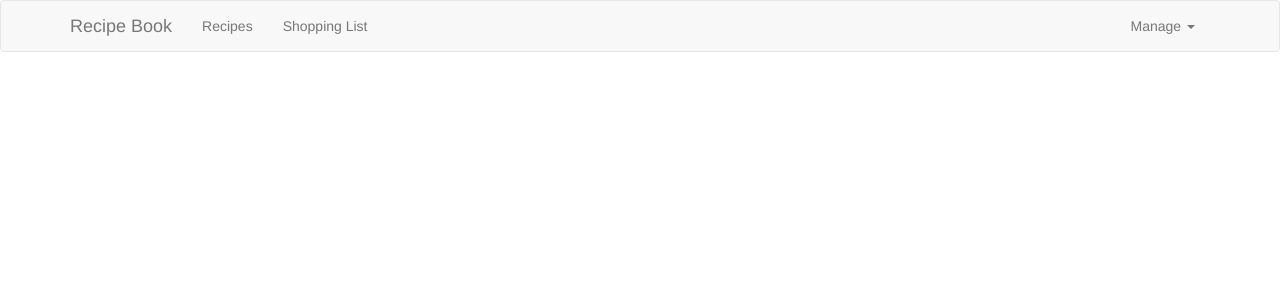
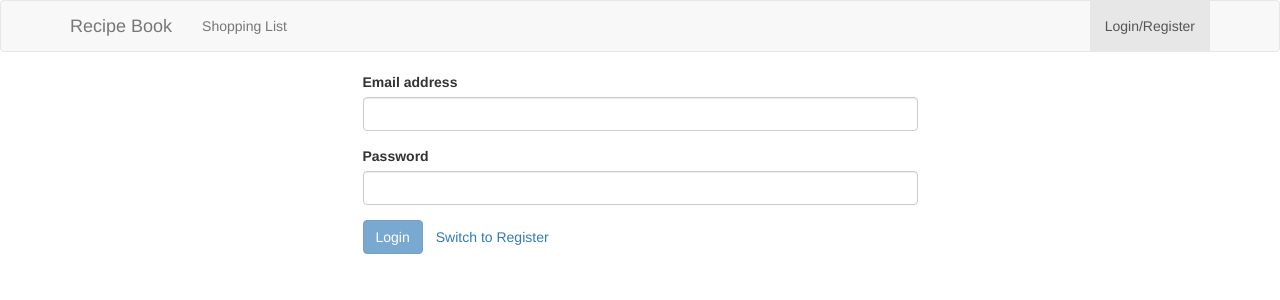
Before and after one commit to ericbutler555/angular-recipes, an Angular app: page /auth in a window 1280 px wide. Before the commit this address led to /. Shown: the top 300 px of the page. Built offline with nearby package versions, Linux system fonts and the light colour scheme.

Commit message:
Add auth to register, login and logout via Firebase

```diff
--- a/src/app/app-routing.module.ts
+++ b/src/app/app-routing.module.ts
@@ -6,6 +6,8 @@
 import { RecipeEditComponent } from './recipes/edit/edit.component';
 import { ShoppingListComponent } from './shopping-list/shopping-list.component';
 import { RecipeResolverService } from './recipes/recipe-resolver.service';
+import { AuthComponent } from './auth/auth.component';
+import { LogoutComponent } from './auth/logout/logout.component';
 
 const routes: Routes = [
   { path: 'recipes', component: RecipesComponent, children: [
@@ -21,6 +23,8 @@
     { path: ':guid/edit', component: RecipeEditComponent, resolve: { recipe: RecipeResolverService } }
   ] },
   { path: 'shopping-list', component: ShoppingListComponent },
+  { path: 'auth', component: AuthComponent },
+  { path: 'logout', component: LogoutComponent },
   { path: '', redirectTo: '/recipes', pathMatch: 'full' }
 ];
 
--- a/src/app/app.module.ts
+++ b/src/app/app.module.ts
@@ -14,6 +14,8 @@
 import { RecipeEditComponent } from './recipes/edit/edit.component';
 import { ShoppingListComponent } from './shopping-list/shopping-list.component';
 import { ShoppingListEditComponent } from './shopping-list/edit/edit.component';
+import { AuthComponent } from './auth/auth.component';
+import { LogoutComponent } from './auth/logout/logout.component';
 
 import { ShortenPipe } from './shared/shorten.pipe';
 
@@ -29,6 +31,8 @@
     RecipeEditComponent,
     ShoppingListComponent,
     ShoppingListEditComponent,
+    AuthComponent,
+    LogoutComponent,
     ShortenPipe
   ],
   imports: [
--- /dev/null
+++ b/src/app/auth/auth.component.html
@@ -0,0 +1,31 @@
+<div class="row">
+	<div class="col-xs-12 col-md-6 col-md-offset-3">
+		<div *ngIf="error" class="alert alert-danger">{{ error }}</div>
+		<form #authForm="ngForm" (ngSubmit)="onSubmit(authForm);">
+			<div class="form-group">
+				<label for="email">Email address</label>
+				<input type="email"
+					id="email"
+					class="form-control"
+					ngModel
+					name="email"
+					required
+					email>
+			</div>
+			<div class="form-group">
+				<label for="password">Password</label>
+				<input type="password"
+					id="password"
+					class="form-control"
+					ngModel
+					name="password"
+					required
+					minlength="6">
+			</div>
+			<div>
+				<button type="submit" class="btn btn-primary" [disabled]="authForm.invalid">{{ isLoginMode ? 'Login' : 'Register' }}</button>
+				<button type="button" class="btn btn-link" (click)="toggleLoginMode()">Switch to {{ isLoginMode ? 'Register' : 'Login' }}</button>
+			</div>
+		</form>
+	</div>
+</div>
--- /dev/null
+++ b/src/app/auth/auth.component.ts
@@ -0,0 +1,38 @@
+import { Component } from '@angular/core';
+import { NgForm } from '@angular/forms';
+import { Router } from '@angular/router';
+import { AuthService } from './auth.service';
+
+@Component({
+  selector: 'app-auth',
+  templateUrl: './auth.component.html'
+})
+export class AuthComponent {
+  isLoginMode: boolean = true;
+  error: string = null;
+
+  constructor(private authService: AuthService, private router: Router) { }
+
+  toggleLoginMode() {
+    this.isLoginMode = !this.isLoginMode;
+  }
+
+  onSubmit(form: NgForm) {
+    if (form.invalid) return false;
+
+    if (this.isLoginMode) {
+      this.authService.login(form.value).subscribe(() => {
+        this.router.navigate(['/recipes']);
+      }, err => {
+        this.error = err;
+      });
+    } else {
+      this.authService.signup(form.value).subscribe(() => {
+        this.router.navigate(['/recipes']);
+      }, err => {
+        this.error = err;
+      });
+    }
+    form.reset();
+  }
+}
--- /dev/null
+++ b/src/app/auth/auth.service.ts
@@ -0,0 +1,88 @@
+import { Injectable } from '@angular/core';
+import { HttpClient } from '@angular/common/http';
+import { Router } from '@angular/router';
+
+import { Subject, throwError } from 'rxjs';
+import { catchError, tap } from 'rxjs/operators';
+
+import { User } from './user';
+
+// can create this here since we're only ever using it here in the auth service.
+// it's not necessary, but this just gives us TypeScript type hinting.
+interface AuthResponseData {
+  idToken: string;
+  email: string;
+  refreshToken: string;
+  expiresIn: string;
+  localId: string;
+  registered?: boolean; // only part of login response
+}
+
+@Injectable({
+  providedIn: 'root'
+})
+export class AuthService {
+
+  api_key: string = 'AIzaSyD4LZhPf2Wly567ZNZFxw1hsO8MWEg9uzU'; // unique "Web API Key" found in my Firebase project settings
+  user = new Subject<User>(); // making this an observable so diff parts of the app can react to changes (on login/logout)
+
+  constructor(private http: HttpClient, private router: Router) { }
+
+  signup(creds) {
+    return this.http.post<AuthResponseData>(
+      'https://identitytoolkit.googleapis.com/v1/accounts:signUp?key=' + this.api_key,
+      {
+        "email": creds.email,
+        "password": creds.password,
+        "returnSecureToken": true
+      })
+      .pipe(catchError(this.handleAuthError)) // "catchError" fires if there's any non-200 response, otherwise ignored
+      .pipe(tap(x => this.setUser(x))); // "tap" does some side-work that doesn't interrupt the subscription. here we're just skimming off the successful response data to create a user out of it.
+  }
+
+  login(creds) {
+    return this.http.post<AuthResponseData>(
+      'https://identitytoolkit.googleapis.com/v1/accounts:signInWithPassword?key=' + this.api_key,
+      {
+        "email": creds.email,
+        "password": creds.password,
+        "returnSecureToken": true
+      })
+      .pipe(catchError(this.handleAuthError))
+      .pipe(tap(x => this.setUser(x)));
+  }
+
+  logout() {
+    this.user.next(null); // push a null user to anywhere that's subscribed/reacting to a current-user check
+    this.router.navigate(['/logout']); // totally optional, but nice for user to see they've logged out
+  }
+
+  private handleAuthError(err) {
+    let message = '';
+    switch(err.error.error.message) {
+      // signup error flags:
+      case 'EMAIL_EXISTS':
+        message = 'Sorry, this email address is already registered.';
+        break;
+      case 'TOO_MANY_ATTEMPTS_TRY_LATER':
+        message = 'Sorry, too many attempts. Please try again later.';
+        break;
+      // login error flags:
+      case 'EMAIL_NOT_FOUND':
+        message = 'Sorry, that email address doesn\'t seem to be registered yet.';
+        break;
+      case 'INVALID_PASSWORD':
+        message = 'Invalid password, please try again.';
+        break;
+      default:
+        message = 'Sorry, an error occurred.';
+    }
+    return throwError(message);
+  }
+
+  private setUser(response) {
+    const expirationDate = new Date(new Date().getTime() + (+response.expiresIn * 1000));
+    const theUser = new User(response.localId, response.email, response.idToken, expirationDate);
+    this.user.next(theUser); // push the new user to anywhere that's subscribed/reacting to a current-user check
+  }
+}
--- /dev/null
+++ b/src/app/auth/logout/logout.component.html
@@ -0,0 +1,3 @@
+<h1>Logged out.</h1>
+<p>You are now logged out.</p>
+<p><a class="btn btn-primary" routerLink="/auth">Log back in</a></p>
--- /dev/null
+++ b/src/app/auth/user.ts
@@ -0,0 +1,16 @@
+export class User {
+
+	constructor(
+		public id: string,
+		public email: string,
+		private _token: string,
+		private _tokenExpirationDate: Date
+	) {}
+
+	// provide a little security by making the _token value gettable but not (re-)settable:
+	get token() {
+		// only return the token if it hasn't expired
+		if (!this._tokenExpirationDate || new Date() > this._tokenExpirationDate) { return null; }
+		return this._token;
+	}
+}
--- a/src/app/header/header.component.html
+++ b/src/app/header/header.component.html
@@ -11,15 +11,29 @@
 		</div>
 		<div class="collapse navbar-collapse" id="siteNav">
 			<ul class="nav navbar-nav">
-				<li routerLinkActive="active"><a routerLink="/recipes">Recipes</a></li>
-				<li routerLinkActive="active"><a routerLink="/shopping-list">Shopping List</a></li>
+				<li *ngIf="isAuthenticated" routerLinkActive="active">
+					<a routerLink="/recipes">Recipes</a>
+				</li>
+				<li routerLinkActive="active">
+					<a routerLink="/shopping-list">Shopping List</a>
+				</li>
 			</ul>
 			<ul class="nav navbar-nav navbar-right">
-				<li class="dropdown">
+				<li *ngIf="!isAuthenticated" routerLinkActive="active">
+					<a routerLink="/auth">Login/Register</a>
+				</li>
+				<li *ngIf="isAuthenticated" routerLinkActive="active">
+					<a (click)="onLogout()">Logout</a>
+				</li>
+				<li *ngIf="isAuthenticated" class="dropdown">
 					<a class="dropdown-toggle" data-toggle="dropdown" role="button" aria-haspopup="true" aria-expanded="false">Manage <span class="caret"></span></a>
 					<ul class="dropdown-menu">
-						<li><a (click)="onSeedData()">Seed Data</a></li>
-						<li><a (click)="onFetchData()">Fetch Data</a></li>
+						<li>
+							<a (click)="onSeedData()">Seed Data</a>
+						</li>
+						<li>
+							<a (click)="onFetchData()">Fetch Data</a>
+						</li>
 					</ul>
 				</li>
 			</ul>
--- a/src/app/header/header.component.ts
+++ b/src/app/header/header.component.ts
@@ -1,14 +1,24 @@
-import { Component } from '@angular/core';
+import { Component, OnDestroy, OnInit } from '@angular/core';
 import { RecipeService } from '../recipes/recipe.service';
+import { AuthService } from '../auth/auth.service';
+import { Subscription } from 'rxjs';
 
 @Component({
   selector: 'app-header',
   templateUrl: './header.component.html',
   styleUrls: ['./header.component.scss']
 })
-export class HeaderComponent {
+export class HeaderComponent implements OnInit, OnDestroy {
+  isAuthenticated: boolean = false;
+  userSub: Subscription;
 
-  constructor(private recipeService: RecipeService) { }
+  constructor(private recipeService: RecipeService, private authService: AuthService) { }
+
+  ngOnInit(): void {
+    this.userSub = this.authService.user.subscribe(user => {
+      this.isAuthenticated = user ? true : false;
+    });
+  }
 
   onSeedData() {
     // Never really need to do this except the once to get the initial recipes into the db.
@@ -19,4 +29,12 @@
     // Never really need to do this either since I'm getting data on the recipe list init.
     // this.recipeService.getRecipesApi();
   }
+
+  onLogout() {
+    this.authService.logout();
+  }
+
+  ngOnDestroy(): void {
+    this.userSub.unsubscribe();
+  }
 }
```
Also changed, not shown: src/app/auth/logout/logout.component.ts (added, +7 -0 lines).
